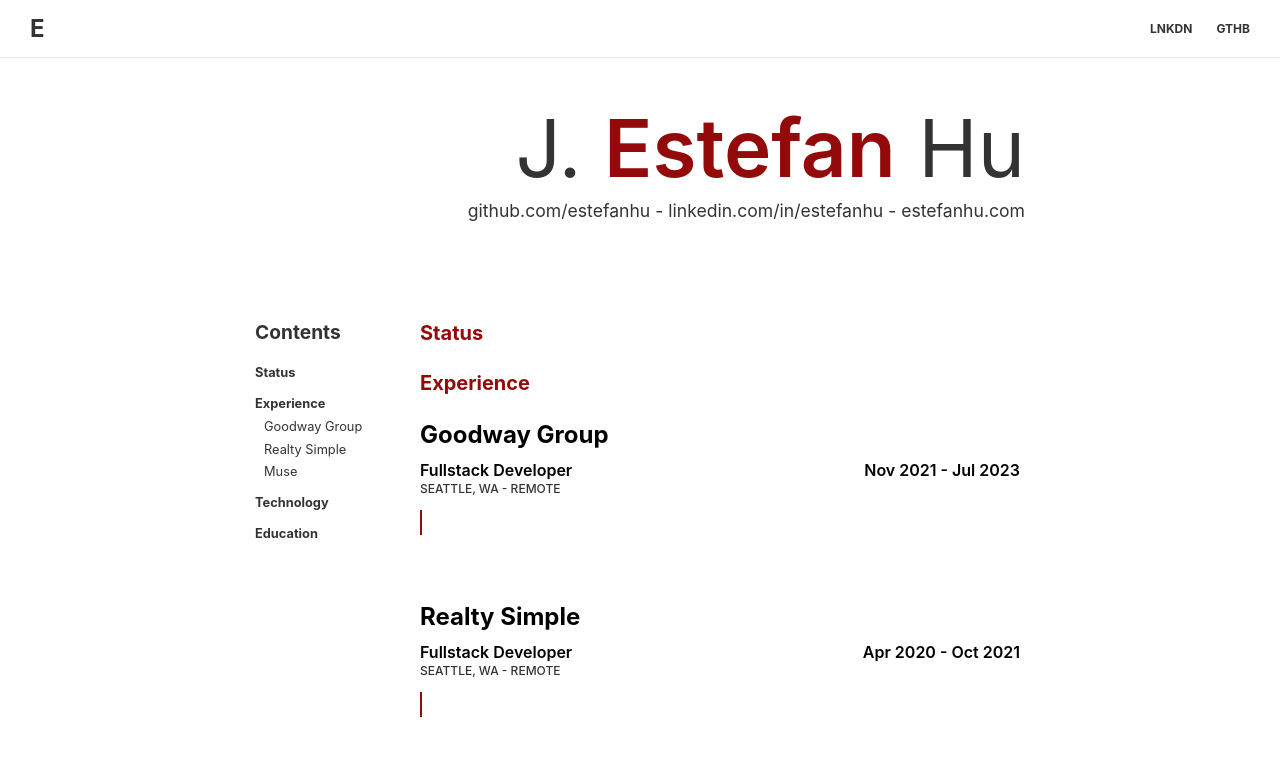
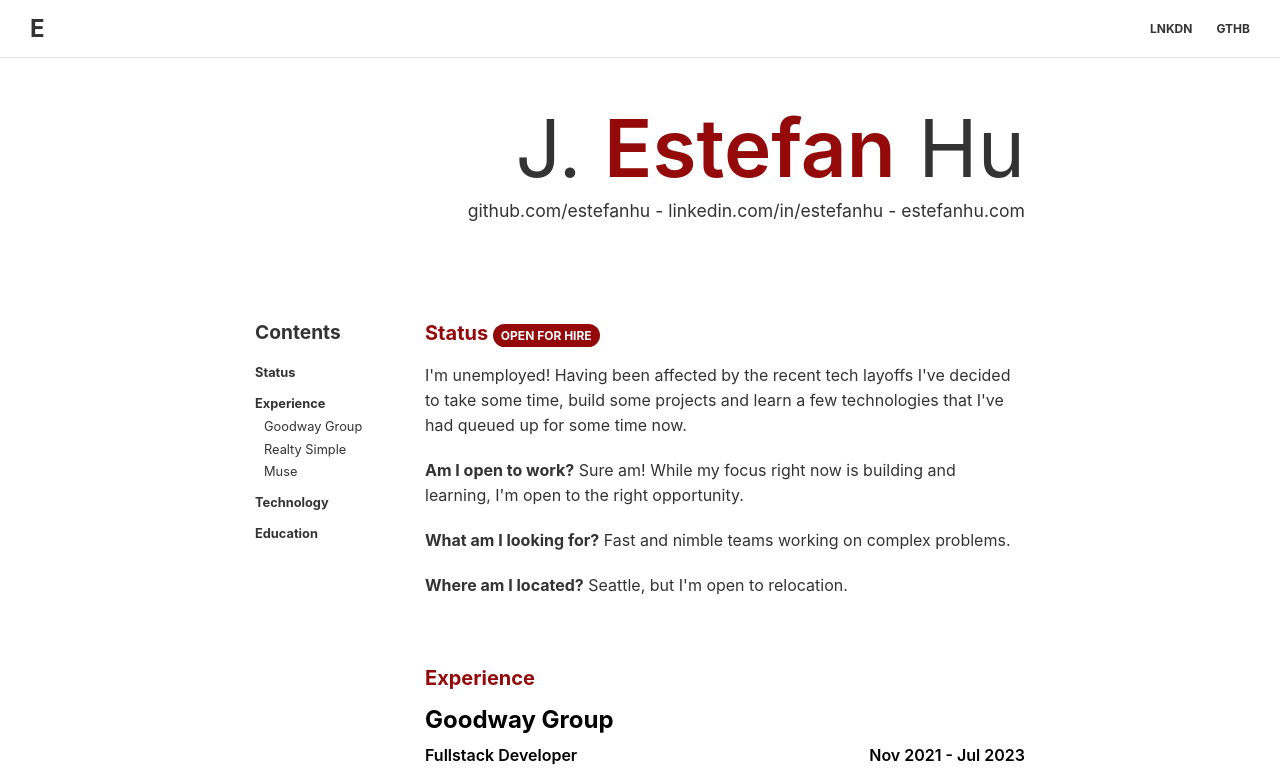
Before and after one commit to EstefanHu/portfolio, a Next.js app: page /rsm in a window 1280 px wide. Shown: the top 774 px of the page. Built offline with nearby package versions, Linux system fonts and the light colour scheme.

Commit message:
goodway group

```diff
--- /dev/null
+++ b/src/app/(landing)/rsm/_experience.ts
@@ -0,0 +1,46 @@
+const experience = [
+  {
+    name: 'goodway group',
+    title: 'fullstack developer',
+    location: 'seattle, wa - remote',
+    startDate: 'nov 2021',
+    endDate: 'jul 2023',
+    headliner: 'Managed and led development of data capabilities hub, which established new standards for both Scientists and Engineers to collaborate on business critical deliverables.',
+    achievements: [
+      'Designed and delivered complete python infrastructure for the Data Science and Analytics team. Enabling both Scientists and Engineers to collaborate on business critical deliverables.',
+      'Spearheaded development of multiple microservices across multiple teams, assuring ACIDity with our RESTful and GraphQL distributed systems.',
+      'Launched and maintained open source tertiary React component library, allowing for unified component styling across micro front ends.',
+      'Developed, evangelized, and led adoption of machine to machine encryption for microservices in the AWS VPC. By leveraging Redis, Nginx, and JWT we secured our distributed systems and ensured safed connections.',
+      'Contributed to high performing and dynamic teams to deliver full stack solutions. Working hand in hand with end users to deliver user led value in every scrum cycle.',
+    ],
+  },
+  {
+    name: 'realty simple',
+    title: 'fullstack developer',
+    location: 'seattle, wa - remote',
+    startDate: 'apr 2020',
+    endDate: 'oct 2021',
+    headliner: '',
+    achievements: [],
+  },
+  {
+    name: 'muse',
+    title: 'technical co-founder',
+    location: 'seattle, wa',
+    startDate: 'jan 2019',
+    endDate: 'jan 2020',
+    headliner: '',
+    achievements: [],
+  },
+  {
+    name: 'freelance',
+    title: 'web developer',
+    location: 'seattle, wa',
+    startDate: 'aug 2018',
+    endDate: 'jan 2019',
+    headliner: '',
+    achievements: [],
+  },
+];
+
+export default experience;
--- /dev/null
+++ b/src/app/(landing)/rsm/_status.ts
@@ -0,0 +1,16 @@
+const status = [
+    {
+        q: 'Am I open to work',
+        a: 'Sure am! While my focus right now is building and learning, I\'m open to the right opportunity.'
+    },
+    {
+        q: 'What am I looking for',
+        a: ' Fast and nimble teams working on complex problems.',
+    },
+    {
+        q: 'Where am I located',
+        a: 'Seattle, but I\'m open to relocation.',
+    }
+]
+
+export default status;
--- a/src/app/(landing)/rsm/experience.ts
+++ /dev/null
@@ -1,40 +0,0 @@
-const experience = [
-  {
-    name: 'goodway group',
-    title: 'fullstack developer',
-    location: 'seattle, wa - remote',
-    startDate: 'nov 2021',
-    endDate: 'jul 2023',
-    headliner: '',
-    achievements: [],
-  },
-  {
-    name: 'realty simple',
-    title: 'fullstack developer',
-    location: 'seattle, wa - remote',
-    startDate: 'apr 2020',
-    endDate: 'oct 2021',
-    headliner: '',
-    achievements: [],
-  },
-  {
-    name: 'muse',
-    title: 'technical co-founder',
-    location: 'seattle, wa',
-    startDate: 'jan 2019',
-    endDate: 'jan 2020',
-    headliner: '',
-    achievements: [],
-  },
-  {
-    name: 'freelance',
-    title: 'web developer',
-    location: 'seattle, wa',
-    startDate: 'aug 2018',
-    endDate: 'jan 2019',
-    headliner: '',
-    achievements: [],
-  },
-];
-
-export default experience;
--- a/src/app/(landing)/rsm/page.tsx
+++ b/src/app/(landing)/rsm/page.tsx
@@ -1,6 +1,7 @@
 import Link from 'next/link';
-import experience from './experience';
-import technology from './technology';
+import status from './_status';
+import experience from './_experience';
+import technology from './_technology';
 import styles from './resume.module.scss';
 
 const NAV_LINKS = [
@@ -64,10 +65,12 @@ export default function Resume() {
         </nav>
 
         <div className={styles.resume}>
-          <section id='status'>
-            <h3>status</h3>
+          <section id='status' className={styles.status}>
+            <h3>status <span>open for hire</span></h3>
 
-            <p></p>
+            <p>I&apos;m unemployed! Having been affected by the recent tech layoffs I&apos;ve decided to take some time, build some projects and learn a few technologies that I&apos;ve had queued up for some time now.</p>
+
+            {status.map(({ q, a }) => <p><b>{q}?</b> {a}</p>)}
           </section>
 
           <section id='experience' className={styles.experience}>
--- a/src/app/(landing)/rsm/resume.module.scss
+++ b/src/app/(landing)/rsm/resume.module.scss
@@ -59,8 +59,10 @@
       top: calc(var(--headerHeight) + 20px);
       display: flex;
       flex-direction: column;
-      width: 160px;
+      margin-right: 20px;
       height: fit-content;
+      min-width: 150px;
+      max-width: 150px;
 
       h2 {
         margin-bottom: 25px;
@@ -74,7 +76,7 @@
         display: flex;
         flex-direction: column;
 
-        & > a {
+        &>a {
           font-weight: bold;
         }
 
@@ -99,7 +101,6 @@
 
     .resume {
       flex-grow: 1;
-      padding: 0px 5px 30px;
       display: flex;
       flex-direction: column;
 
@@ -107,20 +108,44 @@
         width: 100%;
         display: flex;
         flex-direction: column;
+        margin-bottom: 50px;
 
         h3 {
           font-size: 1.25rem;
           font-weight: bold;
           text-transform: capitalize;
-          margin-bottom: 30px;
+          margin-bottom: 20px;
           color: var(--accent);
+        }
+
+        p {
+          font-size: 1rem;
+          line-height: 25px;
+        }
+
+        &.status {
+          h3 {
+
+            span {
+              font-size: 0.75rem;
+              text-transform: uppercase;
+              padding: 4px 8px;
+              border-radius: 20px;
+              color: white;
+              background-color: var(--accent);
+            }
+          }
+
+          p {
+            margin-bottom: 20px;
+          }
         }
 
         &.experience {
           display: flex;
           flex-direction: column;
 
-          & > div {
+          &>div {
             margin-bottom: 50px;
           }
 
@@ -172,7 +197,7 @@
           .headliner {
             margin-bottom: 20px;
             border-left: 2px solid var(--accent);
-            padding: 10px 0px 15px 20px;
+            padding: 5px 0px 10px 20px;
             font-size: 1.1rem;
             line-height: 30px;
           }
@@ -180,11 +205,14 @@
           ul {
             margin-left: 20px;
             line-height: 25px;
+
+            li {
+              margin-bottom: 20px;
+            }
           }
         }
 
         &.technology {
-          margin-bottom: 25px;
 
           p {
             margin-bottom: 18px;
@@ -203,9 +231,11 @@
       flex-direction: column;
 
       nav {
+        width: 100%;
         position: relative;
         top: 0;
         margin-bottom: 20px;
+        margin-right: 0;
       }
     }
   }
--- a/src/app/globals.css
+++ b/src/app/globals.css
@@ -74,7 +74,7 @@ fieldset {
   visibility: hidden;
 }
 
-.bold {
+b {
   font-weight: bold;
 }
 
```
Also changed, not shown: src/app/(landing)/rsm/_technology.ts (renamed from src/app/(landing)/rsm/technology.ts).
